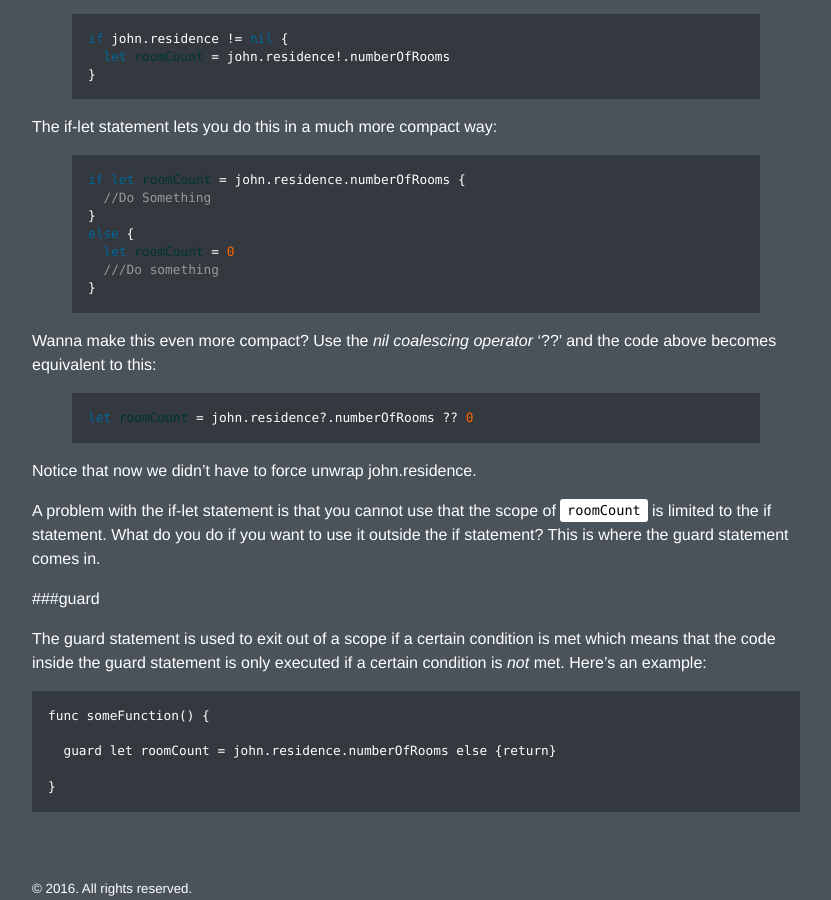
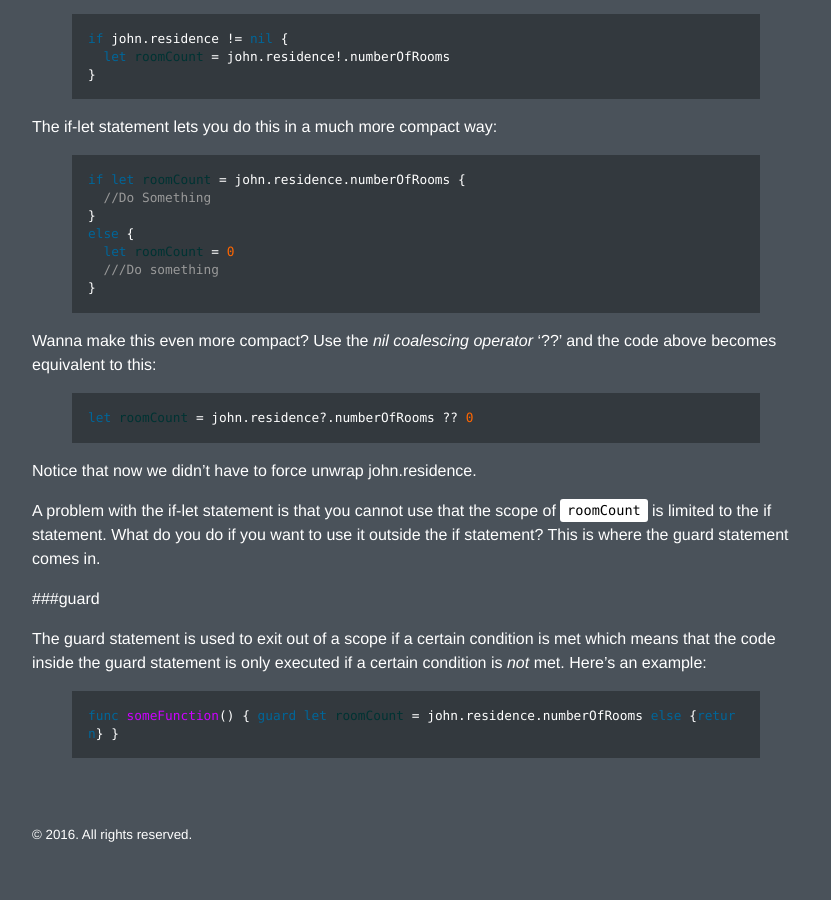
Before and after one commit to AtharvaVaidya/atharvavaidya.github.io, a Jekyll site: the page built from _posts/2015-12-07-Optionals.md, in a window 1280 px wide and 900 px high, scrolled down 1606 px. Shown: the whole window, without its empty margins (224-1055 px from the left). Built offline with Jekyll 4.4.1, drawn with Linux system fonts in a browser that asks for light colours; after the commit the page ends 2452 px from its top, so only the background shows below that.

Commit message:
Update 2015-12-07-Optionals.md

`````diff
--- a/_posts/2015-12-07-Optionals.md
+++ b/_posts/2015-12-07-Optionals.md
@@ -104,10 +104,6 @@ A problem with the if-let statement is that you cannot use that the scope of `ro
 
 The guard statement is used to exit out of a scope if a certain condition is met which means that the code inside the guard statement is only executed if a certain condition is *not* met. Here's an example:
 
-```` Swift
-func someFunction() {
-
-  guard let roomCount = john.residence.numberOfRooms else {return}
-
-}
-````
+{%highlight swift%}
+func someFunction() { guard let roomCount = john.residence.numberOfRooms else {return} }
+{%endhighlight%}
`````
